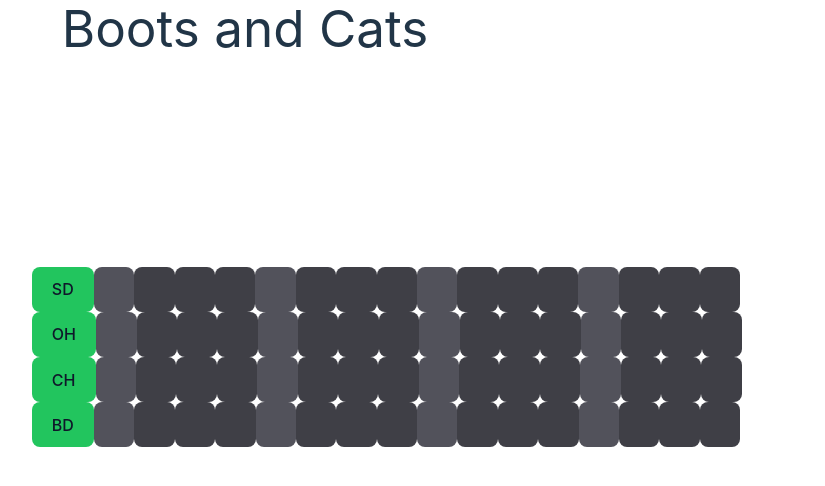
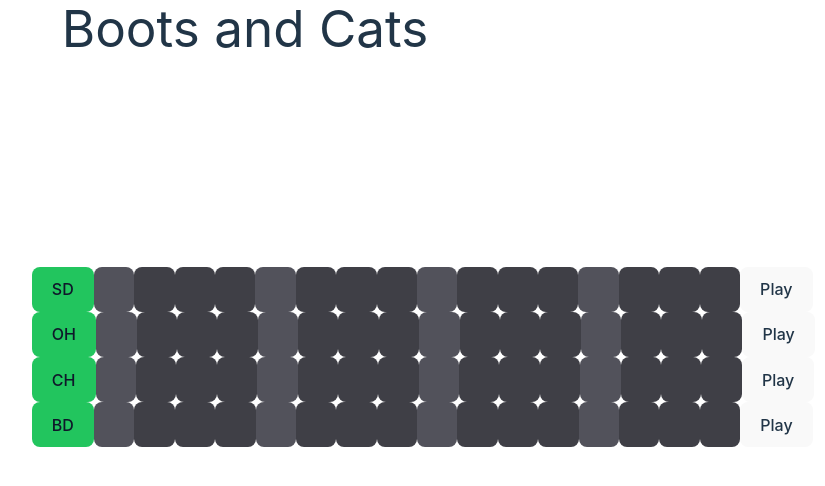
Before and after one commit to manusdextra/boots, a React (Vite) app: page / in a window 1280 px wide. Shown: the top 486 px of the page, without its empty margins (395-1220 px from the left). Built offline with nearby package versions, Linux system fonts and the light colour scheme.

Commit message:
Instrument: add sample Play button

```diff
--- a/src/App.tsx
+++ b/src/App.tsx
@@ -9,6 +9,7 @@ function App() {
             const [mute, setMute] = useState(false);
             return {
                 name: name,
+                path: `../../../${name}.wav`,
                 mute: mute,
                 setMute: setMute,
             };
--- a/src/components/Elements/Instrument.tsx
+++ b/src/components/Elements/Instrument.tsx
@@ -22,13 +22,14 @@ const initialSteps = [
 
 export interface InstrumentProps {
     name: string;
+    path: string;
     mute: boolean;
     setMute: (mute: boolean) => void;
 }
 
 export const Instrument: FunctionComponent<InstrumentProps> = (props) => {
     const [steps, setSteps] = useState(initialSteps);
-
+    const audio = new Audio(props.path)
     function toggleStep(index: number) {
         const updatedSteps = steps.map((step, i) => (index === i ? !step : step));
         setSteps(updatedSteps);
@@ -46,6 +47,9 @@ export const Instrument: FunctionComponent<InstrumentProps> = (props) => {
             {steps.map((active, index) => (
                 <Step active={active} index={index} handleClick={toggleStep} />
             ))}
+            <button onClick={() => {audio.play()}}>
+                Play
+            </button>
         </div>
     );
 };
```
